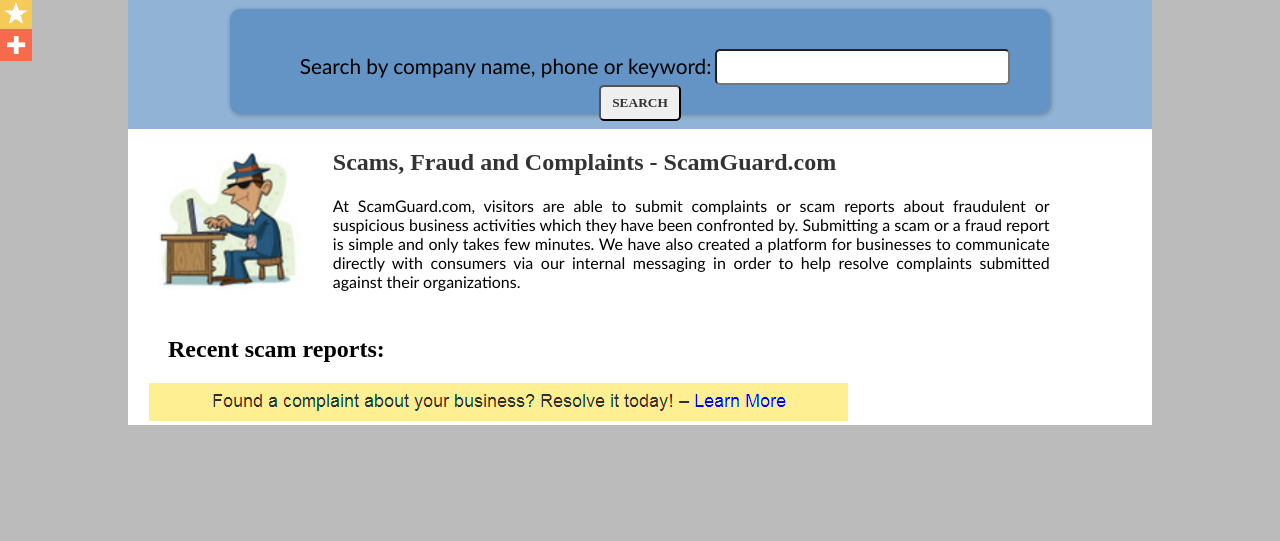
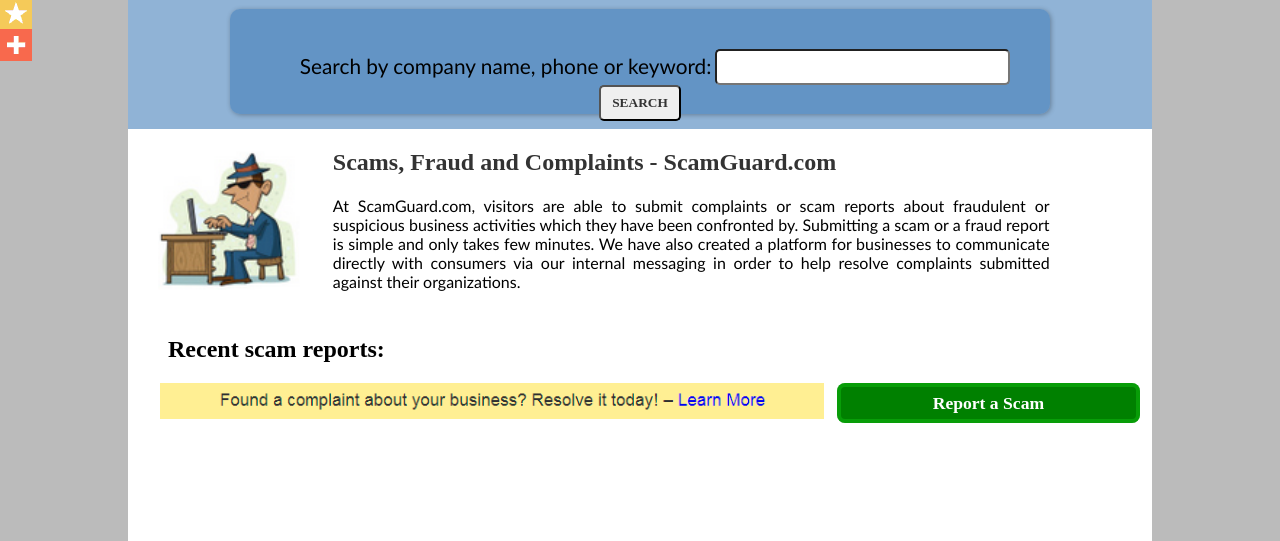
Before and after one commit to psr1919plus21/wb-tech-test, a plain HTML site: page index.html in a window 1280 px wide. Shown: the part 259-800 px from the top of the page. Drawn offline with Linux system fonts and the light colour scheme.

Commit message:
Added two columns

```diff
--- a/index.html
+++ b/index.html
@@ -75,13 +75,17 @@
 	<h2 id="res">Recent scam reports:</h2>
 
 
+	<aside>
+		<div id="aside-content">
+			<a id="rep-a-scam" href="#">Report a Scam</a>
+		</div>
+	</aside>
+
 	<div id="main-content">
-		<img alt="rek-2" src="img/rek-2.jpg"></img>
+		<img id="rek-2" alt="rek-2" src="img/rek-2.jpg"></img>
 	</div>
 
-	<aside>
 
-	</aside>
 
 
 
--- a/less/main.less
+++ b/less/main.less
@@ -339,12 +339,44 @@
 }
 
 #main-content{
-	margin-left: 2%;
-	width: 60%;
+
+	margin-left: 3%;
+
+	width: 65%;
+	height: 300px;
+
+
+	#rek-2{
+		width: 100%;
+	}
 
 }
 
 
-aside{
+#aside-content{
+
+	float: right;
+	margin-right: 10px;
+	padding-top: 10px;
+	padding-bottom: 20px;
 	width: 30%;
+	text-align: center;
+
+
+	#rep-a-scam{
+		background: green;
+		border-radius: 8px;
+		color: #fff;
+		font-family: 'Latha';
+		font-weight: bold;
+		font-size: 1.1em;
+		padding: 6px 30% 6px 30%;
+		text-decoration: none;
+
+
+
+		border: 4px solid rgba(22,200,22,.4);
+	}
+
+
 }
```
Also changed, not shown: css/main.css.
